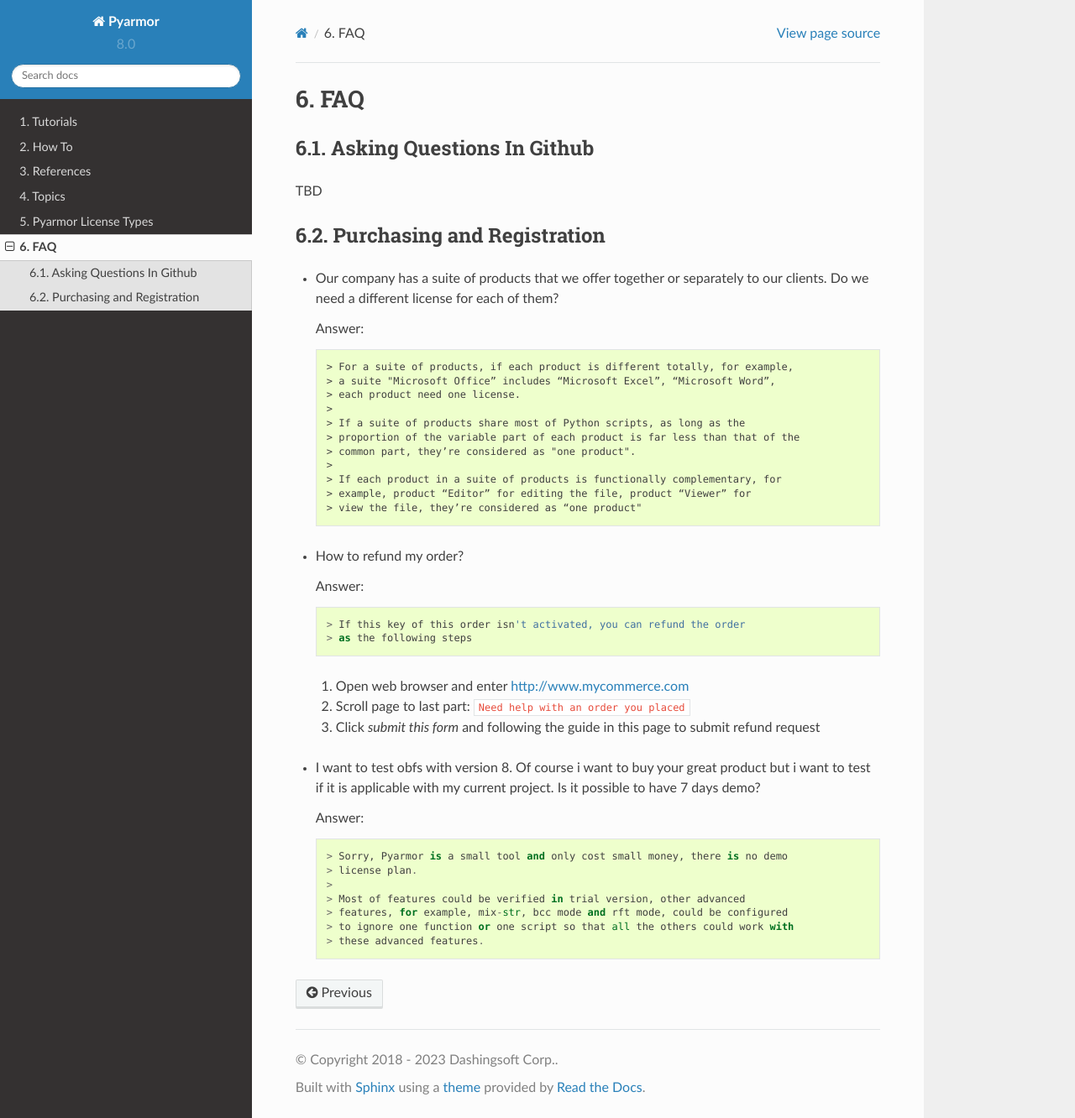
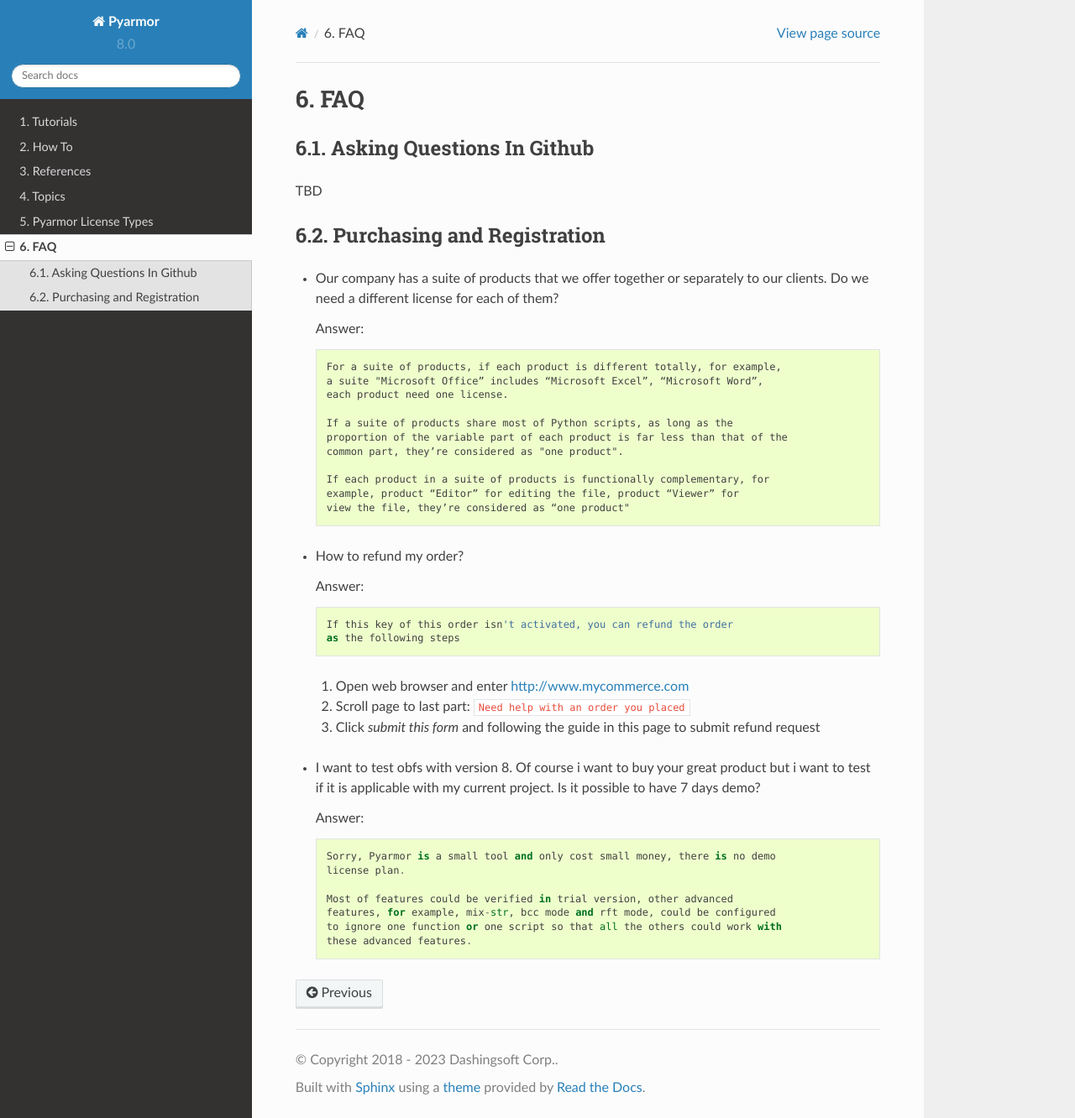
Before and after one commit to dashingsoft/pyarmor, a Sphinx documentation site: the page built from docs/questions.rst, in a window 1280 px wide and 1332 px high. Shown: the whole window at 84% size. Built offline with Sphinx 7.4.7 and the Read the Docs theme 2.0.0, drawn with Linux system fonts in a browser that asks for light colours.

Commit message:
Refine doc format

```diff
--- a/docs/questions.rst
+++ b/docs/questions.rst
@@ -17,24 +17,24 @@
 
   Answer::
 
-  > For a suite of products, if each product is different totally, for example,
-  > a suite "Microsoft Office” includes “Microsoft Excel”, “Microsoft Word”,
-  > each product need one license.
-  >
-  > If a suite of products share most of Python scripts, as long as the
-  > proportion of the variable part of each product is far less than that of the
-  > common part, they’re considered as "one product".
-  >
-  > If each product in a suite of products is functionally complementary, for
-  > example, product “Editor” for editing the file, product “Viewer” for
-  > view the file, they’re considered as “one product"
+      For a suite of products, if each product is different totally, for example,
+      a suite "Microsoft Office” includes “Microsoft Excel”, “Microsoft Word”,
+      each product need one license.
+
+      If a suite of products share most of Python scripts, as long as the
+      proportion of the variable part of each product is far less than that of the
+      common part, they’re considered as "one product".
+
+      If each product in a suite of products is functionally complementary, for
+      example, product “Editor” for editing the file, product “Viewer” for
+      view the file, they’re considered as “one product"
 
 * How to refund my order?
 
   Answer::
 
-  > If this key of this order isn't activated, you can refund the order
-  > as the following steps
+      If this key of this order isn't activated, you can refund the order
+      as the following steps
 
   1. Open web browser and enter http://www.mycommerce.com
   2. Scroll page to last part: ``Need help with an order you placed``
@@ -46,12 +46,12 @@
 
   Answer::
 
-  > Sorry, Pyarmor is a small tool and only cost small money, there is no demo
-  > license plan.
-  >
-  > Most of features could be verified in trial version, other advanced
-  > features, for example, mix-str, bcc mode and rft mode, could be configured
-  > to ignore one function or one script so that all the others could work with
-  > these advanced features.
+      Sorry, Pyarmor is a small tool and only cost small money, there is no demo
+      license plan.
+
+      Most of features could be verified in trial version, other advanced
+      features, for example, mix-str, bcc mode and rft mode, could be configured
+      to ignore one function or one script so that all the others could work with
+      these advanced features.
 
 .. include:: _common_definitions.txt
```
